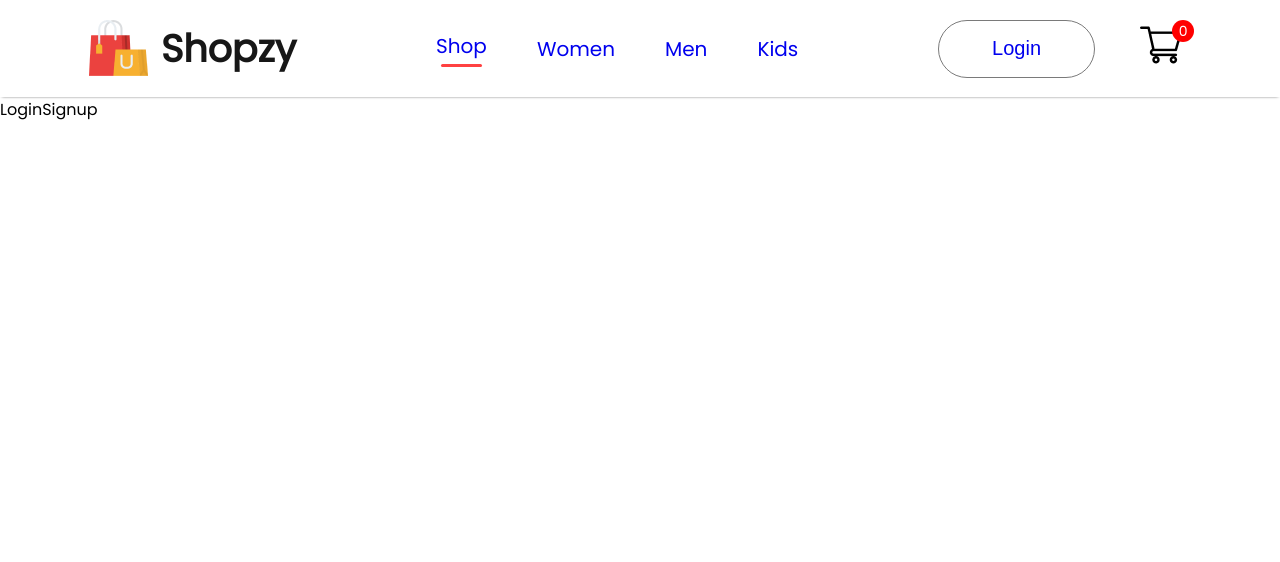
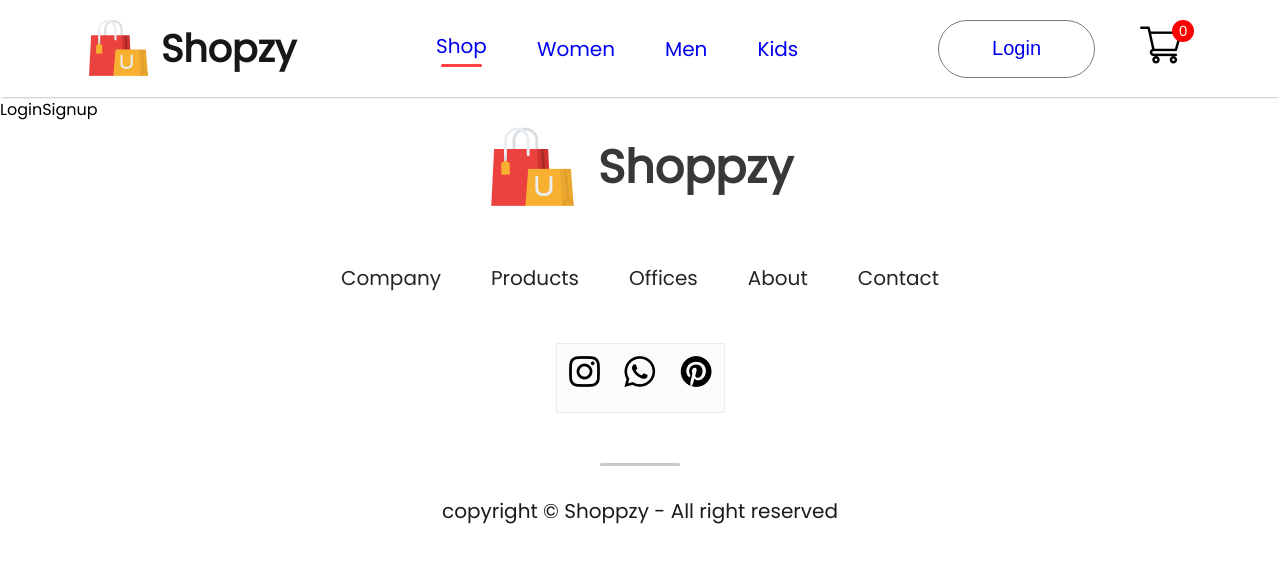
Before and after one commit to Suriya2620/ecommerce, a React (Create React App) app: page /login in a window 1280 px wide. Shown: the top 562 px of the page. Built offline with nearby package versions, Linux system fonts and the light colour scheme.

Commit message:
added , styled and includesd footer in app component

```diff
--- a/src/App.js
+++ b/src/App.js
@@ -9,6 +9,7 @@
 import Product from './pages/Product'
 import Cart from './pages/Cart'
 import LoginSignup from './pages/LoginSignup'
+import Footer from './components/Footer/Footer'
 const App = () => {
   return (
     <div>
@@ -27,6 +28,7 @@
         <Route path='/cart' element={<Cart/>}/>
         <Route path='/login' element={<LoginSignup/>}/>
       </Routes>
+      <Footer/>
       </BrowserRouter>
     </div>
   )
--- /dev/null
+++ b/src/components/Footer/Footer.jsx
@@ -0,0 +1,39 @@
+import React from 'react'
+import './footer.css'
+import footer_logo from '../Assets/logo_big.png'
+import instagram from '../Assets/instagram_icon.png'
+import whatsapp from '../Assets/whatsapp_icon.png'
+import pintrest from '../Assets/pintester_icon.png'
+
+const Footer = () => {
+  return (
+    <div className="footer">
+        <div className="footer-logo">
+            <img src={footer_logo} alt="" />
+            <p>Shoppzy</p>
+            </div>
+            <ul className="footer-links">
+                <li>Company</li>
+                <li>Products</li>
+                <li>Offices</li>
+                <li>About</li>
+                <li>Contact</li>
+            </ul>
+
+            <div className="footer-social-icons">
+                <div className="footer-icons-container">
+                    <img src={instagram} alt="" />
+                    <img src={whatsapp} alt="" />
+                    <img src={pintrest} alt="" />
+                </div>
+            </div>
+            <div className="footer-copyright">
+                <hr />
+                <p>copyright &copy; Shoppzy - All right reserved</p>
+            </div>
+        </div>
+
+  )
+}
+
+export default Footer
--- /dev/null
+++ b/src/components/Footer/footer.css
@@ -0,0 +1,68 @@
+.footer{
+    display: flex;
+    flex-direction: column;
+    justify-content: center;
+    align-items: center;
+    gap: 50px;
+}
+
+.footer-logo{
+    display: flex;
+    align-items: center;
+    gap: 20px;
+}
+
+.footer-logo p{
+    color: #383838;
+    font-size: 46px;
+    font-weight: 700;
+}
+.footer-links{
+    display: flex;
+    list-style: none;
+    gap: 50px;
+    color: #252525;
+    font-size: 20px;
+}
+
+.footer-social-icons{
+    display: flex;
+    gap: 20px;
+    cursor: pointer;
+    /* padding: 12px; */
+}
+
+.footer-social-icons img{
+    padding: 12px;
+    /* gap: 20px; */
+}
+
+.footer-links li{
+    cursor: pointer;
+}
+.footer-icons-container{
+    /* padding: 10px; */
+    padding-bottom: 6px;
+    background: #fbfbfb;
+    border: 1px solid #ebebeb;
+    /* gap: 20px; */
+}
+
+.footer-copyright{
+    display: flex;
+    flex-direction: column;
+    align-items: center;
+    gap: 30px;
+    width: 100%;
+    margin-bottom: 30px;
+    color: #1a1a1a;
+    font-size: 20px;
+}
+
+.footer-copyright hr{
+    width: 80px;
+    border: none;
+    border-radius: 10px;
+    height: 3px;
+    background: #c7c7c7;
+}
```
